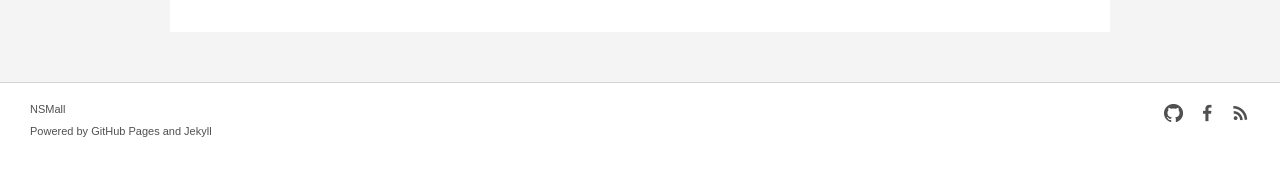
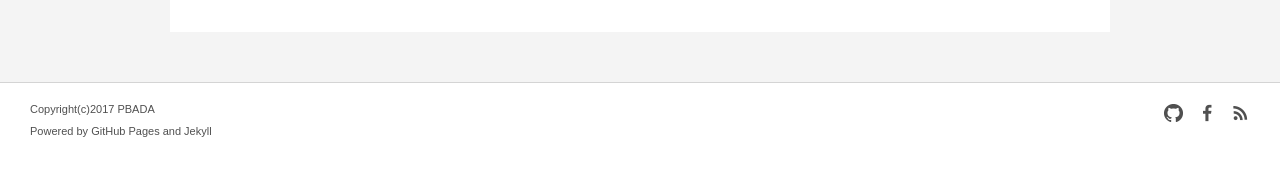
Before and after one commit to nsshopping/nsshopping.github.io, a Jekyll site: the page built from index.html, in a window 1280 px wide. Shown: the part 992-1171 px from the top of the page. Built offline with Jekyll 4.4.1, drawn with Linux system fonts in a browser that asks for light colours; some web fonts are replaced; the list of posts is cut into pages by our own code; comment, search, counter and statistics services are not loaded.

Commit message:
Update footer.html

```diff
--- a/_includes/footer.html
+++ b/_includes/footer.html
@@ -28,7 +28,7 @@
         </li>
     </ul>
     <ul id="footer-menu">
-        <li><a href="http://www.nsmall.com">NSMall</a></li>
+        <li>Copyright(c)2017 PBADA</li>
     </ul>
     <p id="copyright">
         Powered by <a href="https://pages.github.com">GitHub Pages</a> and <a href="https://jekyllrb.com">Jekyll</a>
```
